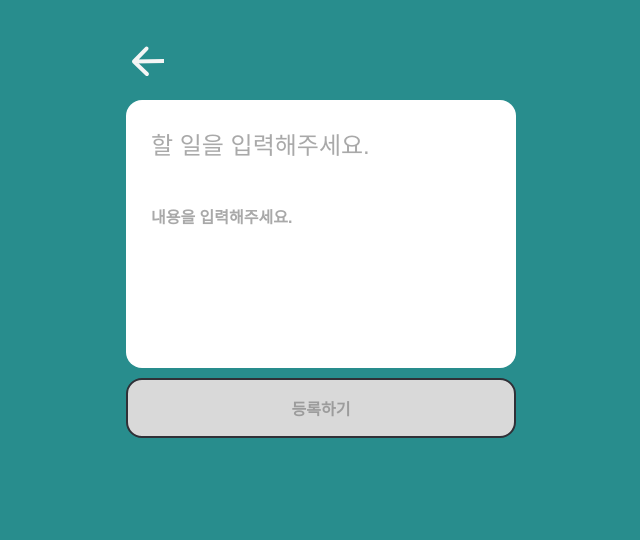
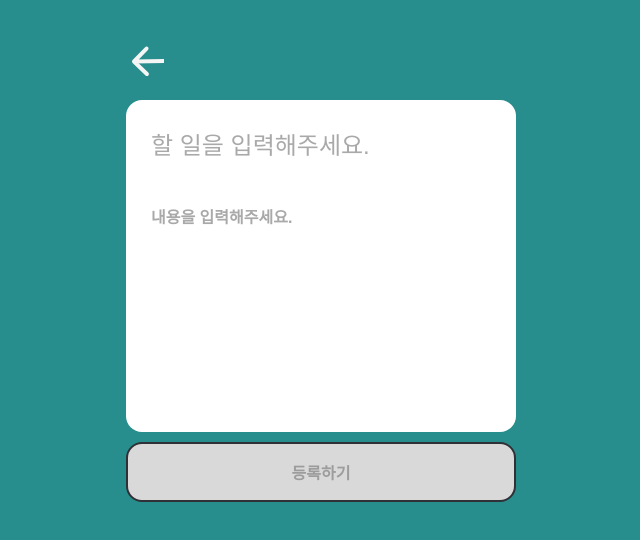
Before and after one commit to likelion-plus/todolist-js, a React (Vite) app in the folder 03.react/todoapp/: page /regist in a window 1280 px wide. Shown: the top 540 px of the page, without its empty margins (319-959 px from the left). Built offline with nearby package versions, Linux system fonts and the light colour scheme; a web font is replaced by a local one.

Commit message:
style: textarea 높이 조절

```diff
--- a/03.react/todoapp/src/styles/Detail.css
+++ b/03.react/todoapp/src/styles/Detail.css
@@ -29,7 +29,7 @@ article.text {
 }
 
 .contentInput {
-  min-height: 11rem;
+  min-height: 15rem;
   border-radius: 0 0 16px 16px;
   font-size: 1rem;
   font-weight: bold;
--- a/03.react/todoapp/src/styles/Regist.css
+++ b/03.react/todoapp/src/styles/Regist.css
@@ -23,7 +23,7 @@ input.titleRegist {
 
 textarea.contentRegist {
   background-color: white;
-  min-height: 11rem;
+  min-height: 15rem;
   border-radius: 0 0 16px 16px;
   font-size: 1rem;
   font-weight: bold;
```
